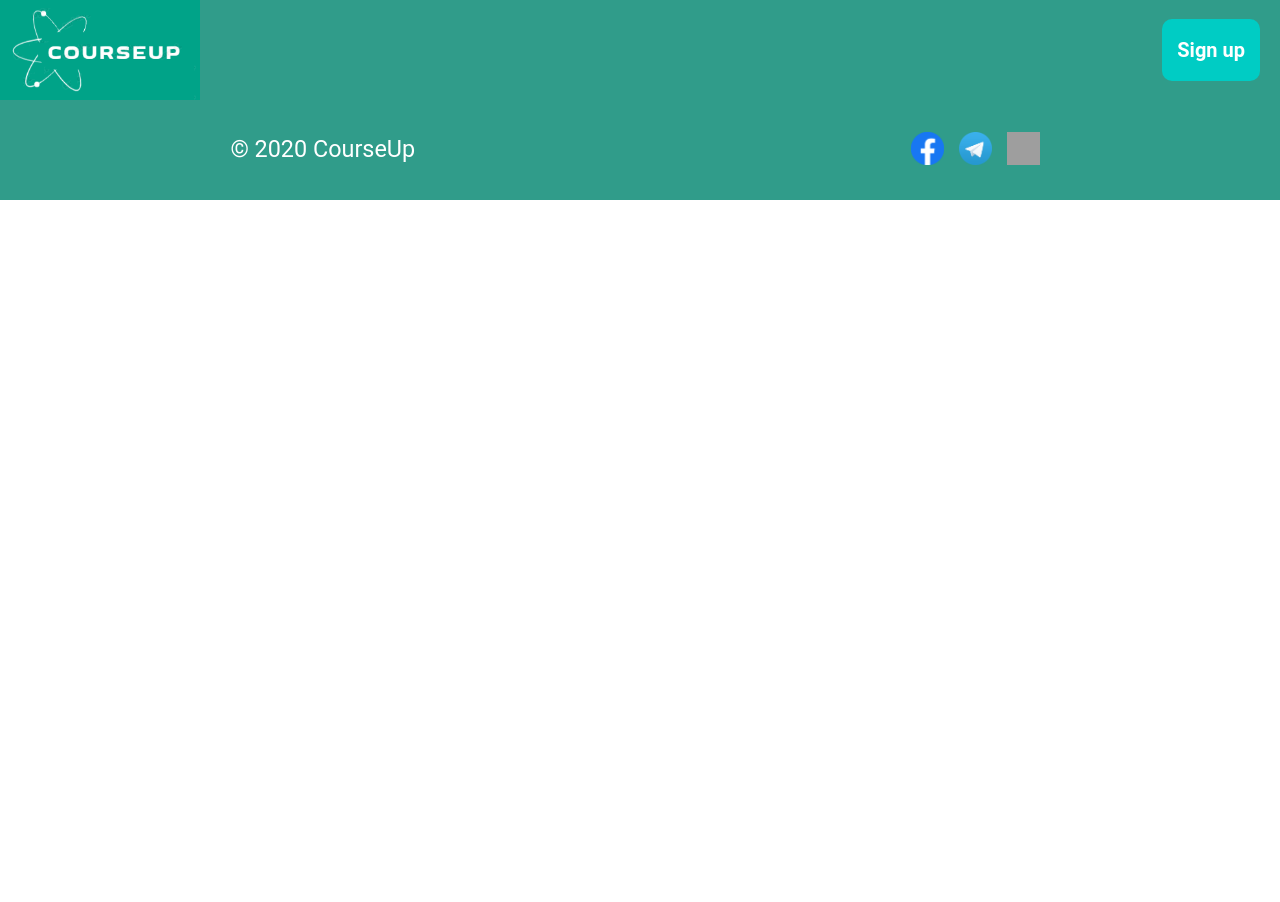
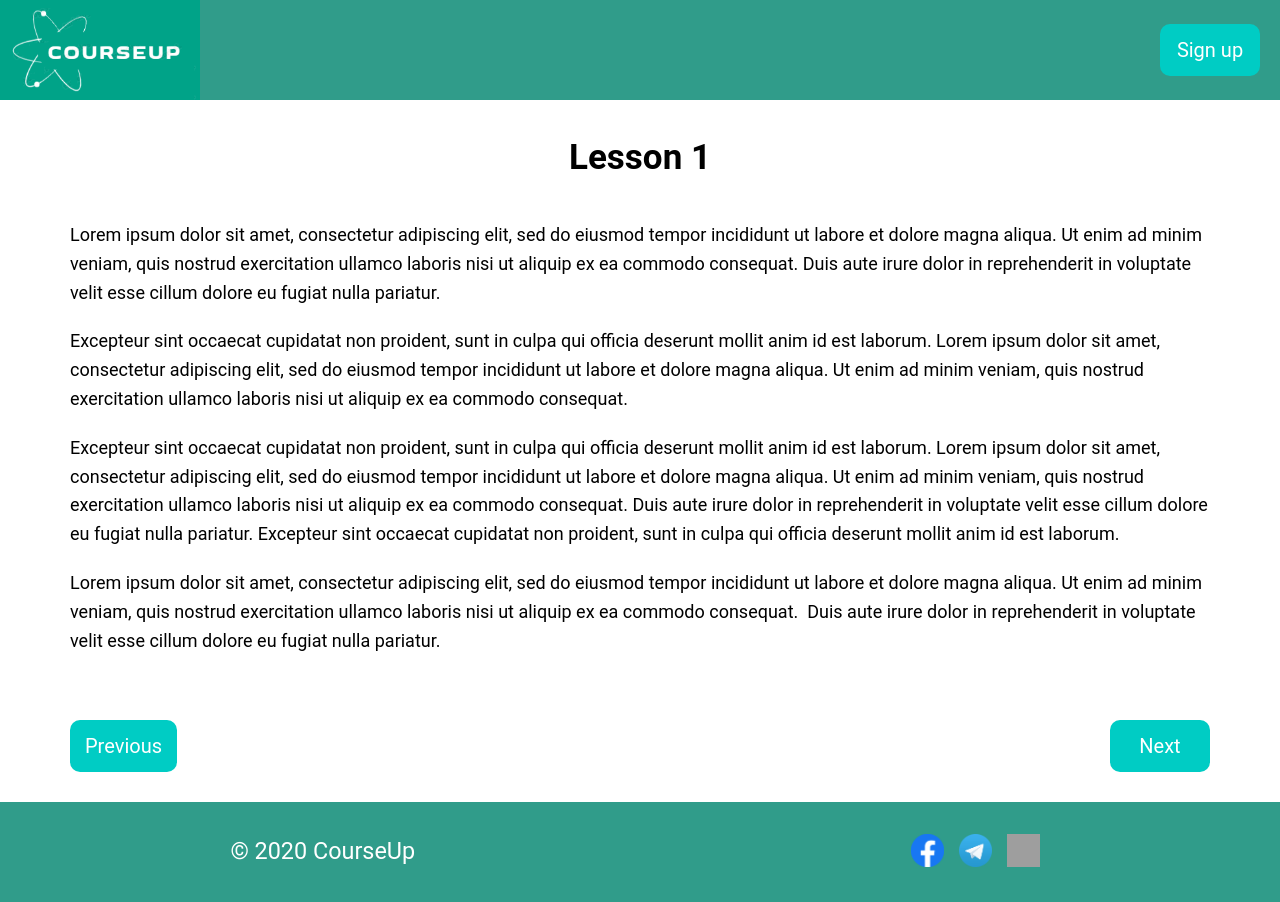
Before and after one commit to Eramik/courseup-front, a React (Create React App) app: page /courses/1/read/1 in a window 1280 px wide. Before the commit the page ends 800 px from the top, so only its background shows below. Built offline with nearby package versions, Linux system fonts and the light colour scheme; grey boxes are pictures that could not be loaded.

Commit message:
added initial text-page

```diff
--- a/src/App.js
+++ b/src/App.js
@@ -3,6 +3,7 @@ import Header from './components/Header/Header';
 import Footer from './components/Footer/Footer';
 import StartingPage from './containers/StartingPage/StartingPage';
 import Mainpage from './containers/Mainpage/Mainpage';
+import TextPage from './containers/TextPage/TextPage';
 import { Route, Switch } from 'react-router-dom';
 
 class App extends Component {
@@ -13,6 +14,7 @@ class App extends Component {
                 <Switch>
                     <Route path="/" exact component={StartingPage} />
                     <Route path="/courses" exact component={Mainpage} />
+                    <Route path="/courses/:courseId/read/:materialId" component={TextPage} />
                 </Switch>
                 <Footer />
             </div>
--- a/src/components/UI/Button/Button.module.scss
+++ b/src/components/UI/Button/Button.module.scss
@@ -1,12 +1,12 @@
 .Button {
+    min-width: 10rem;
     border: none;
-    padding: 1.5rem;
+    padding: 1rem 1.5rem;
     background-color: #00ccc4;
     color: #fff;
     text-align: center;
     font-size: 2rem;
     border-radius: 1rem;
-    font-weight: bold;
     transition: all .2s;
     cursor: pointer;
 
--- /dev/null
+++ b/src/containers/TextPage/TextPage.jsx
@@ -0,0 +1,52 @@
+import React, { Component } from 'react';
+import Button from '../../components/UI/Button/Button';
+import styles from './TextPage.module.scss';
+
+export class TextPage extends Component {
+    render() {
+        return (
+            <div className={styles.TextPage}>
+                <div className="center-content">
+                    <h2>Lesson 1</h2>
+                    <p>
+                        Lorem ipsum dolor sit amet, consectetur adipiscing elit, sed do eiusmod tempor
+                        incididunt ut labore et dolore magna aliqua. Ut enim ad minim veniam, quis nostrud
+                        exercitation ullamco laboris nisi ut aliquip ex ea commodo consequat. Duis aute irure
+                        dolor in reprehenderit in voluptate velit esse cillum dolore eu fugiat nulla pariatur.
+                    </p>
+                    <p>
+                        Excepteur sint occaecat cupidatat non proident, sunt in culpa qui officia deserunt
+                        mollit anim id est laborum. Lorem ipsum dolor sit amet, consectetur adipiscing elit,
+                        sed do eiusmod tempor incididunt ut labore et dolore magna aliqua. Ut enim ad minim
+                        veniam, quis nostrud exercitation ullamco laboris nisi ut aliquip ex ea commodo
+                        consequat.
+                    </p>
+                    <p>
+                        Excepteur sint occaecat cupidatat non proident, sunt in culpa qui officia deserunt
+                        mollit anim id est laborum. Lorem ipsum dolor sit amet, consectetur adipiscing elit,
+                        sed do eiusmod tempor incididunt ut labore et dolore magna aliqua. Ut enim ad minim
+                        veniam, quis nostrud exercitation ullamco laboris nisi ut aliquip ex ea commodo
+                        consequat. Duis aute irure dolor in reprehenderit in voluptate velit esse cillum
+                        dolore eu fugiat nulla pariatur. Excepteur sint occaecat cupidatat non proident, sunt
+                        in culpa qui officia deserunt mollit anim id est laborum.
+                    </p>
+                    <p>
+                        Lorem ipsum dolor sit amet, consectetur adipiscing elit, sed do eiusmod tempor
+                        incididunt ut labore et dolore magna aliqua. Ut enim ad minim veniam, quis nostrud
+                        exercitation ullamco laboris nisi ut aliquip ex ea commodo consequat. ﻿ Duis aute
+                        irure dolor in reprehenderit in voluptate velit esse cillum dolore eu fugiat nulla
+                        pariatur.
+                    </p>
+                </div>
+                <div className="center-content">
+                    <div className={styles.Footer}>
+                        <Button>Previous</Button>
+                        <Button>Next</Button>
+                    </div>
+                </div>
+            </div>
+        );
+    }
+}
+
+export default TextPage;
--- /dev/null
+++ b/src/containers/TextPage/TextPage.module.scss
@@ -0,0 +1,22 @@
+.TextPage {
+    padding: 3rem 0;
+    background-color: #fff;
+    color: #000;
+
+    h2 {
+        text-align: center;
+        font-size: 3.5rem;
+        margin-bottom: 3.5rem;
+    }
+
+    p {
+        font-size: 1.8rem;
+        margin-bottom: 2rem;
+    }
+
+    .Footer {
+        padding-top: 4.5rem;
+        display: flex;
+        justify-content: space-between;
+    }
+}
```
